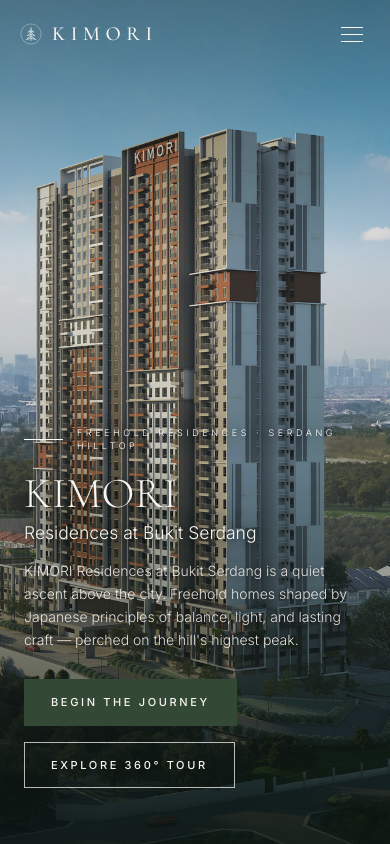
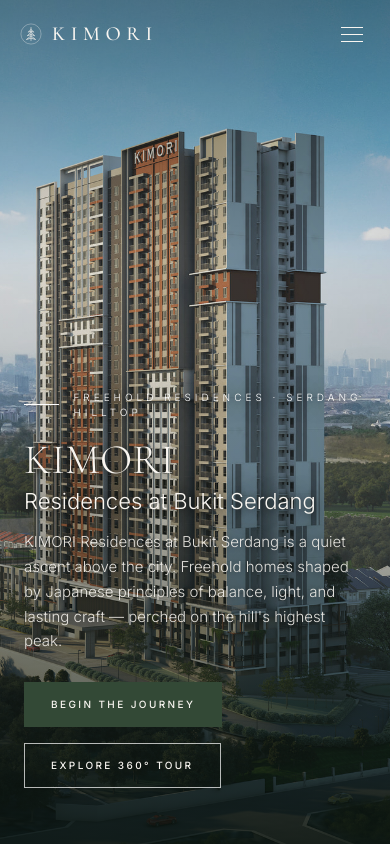
Before and after one commit to Koreqgt/kimori, a Next.js app: page / in a window 390 px wide. Shown: the top 844 px of the page. Built offline with nearby package versions, Linux system fonts and the light colour scheme.

Commit message:
fix: aglin mobile text size consistency

```diff
--- a/src/app/globals.css
+++ b/src/app/globals.css
@@ -1942,6 +1942,16 @@
 }
 
 @media (max-width: 620px) {
+  :root {
+    --mobile-display-title: 42px;
+    --mobile-section-title: 38px;
+    --mobile-subtitle: 22px;
+    --mobile-card-title: 14px;
+    --mobile-body: 15px;
+    --mobile-small: 12px;
+    --mobile-meta: 10px;
+    --mobile-number: 42px;
+  }
   .hero-scrim {
     background: linear-gradient(
       180deg,
@@ -1958,18 +1968,18 @@
     text-shadow: 0 2px 24px rgba(5, 12, 8, 0.7), 0 1px 6px rgba(5, 12, 8, 0.5);
   }
   .hero-eyebrow {
-    font-size: 9px;
+    font-size: var(--mobile-meta);
   }
   .hero-title {
-    font-size: clamp(42px, 11vw, 60px);
+    font-size: var(--mobile-display-title);
     margin-bottom: 16px;
   }
   .hero-title-sub {
-    font-size: clamp(16px, 4.5vw, 22px);
+    font-size: var(--mobile-subtitle);
     margin-top: 8px;
   }
   .hero-sub {
-    font-size: 14px;
+    font-size: var(--mobile-body);
     margin-bottom: 28px;
   }
   .phil-watermark {
@@ -2026,7 +2036,7 @@
   }
   .sec-lede,
   .loc-lede {
-    font-size: 15px;
+    font-size: var(--mobile-body);
   }
   .about-stats {
     grid-template-columns: 1fr 1fr;
@@ -2104,4 +2114,123 @@
     width: 72px;
     height: 50px;
   }
-}
+  .loc-header,
+  .residences-head {
+    grid-template-columns: 1fr !important;
+    align-items: start !important;
+    gap: 24px !important;
+  }
+
+  .sec-title,
+  .feature-title,
+  .features-title,
+  .cta-title,
+  .fac-main-title,
+  .res-type {
+    font-size: var(--mobile-section-title) !important;
+    line-height: 1.08 !important;
+  }
+
+  .sec-lede,
+  .loc-lede,
+  .fac-lede,
+  .about-body p,
+  .phil-intro,
+  .phil-desc,
+  .feature-desc,
+  .features-desc,
+  .res-specs p,
+  .cta-sub,
+  .dev-p-d,
+  .foot-tag,
+  .foot-col li,
+  .cta-input,
+  .gallery-tour-copy {
+    font-size: var(--mobile-body) !important;
+    line-height: 1.7 !important;
+  }
+
+  .sec-eyebrow,
+  .feature-tag,
+  .features-tag,
+  .mono-tag,
+  .gallery-item .cap,
+  .fac-plan-caption,
+  .feature-caption,
+  .hlights-zone-label,
+  .res-tab,
+  .res-row-l,
+  .fact-l,
+  .hlights-stat-l,
+  .hlight-sub,
+  .dev-meta,
+  .foot-heading,
+  .btn,
+  .cta-input::placeholder,
+  .feat-thumb-label {
+    font-size: var(--mobile-meta) !important;
+  }
+
+  .access-item,
+  .access-item-distance,
+  .fac-col-name,
+  .foot-bottom,
+  .feat-counter {
+    font-size: var(--mobile-small) !important;
+  }
+
+  .hlight-label,
+  .access-card-title {
+    font-size: var(--mobile-card-title) !important;
+    line-height: 1.35 !important;
+  }
+
+  .fact-n,
+  .hlights-stat-n,
+  .hlight-stat {
+    font-size: var(--mobile-number) !important;
+    line-height: 1 !important;
+  }
+
+  .fact-n .unit,
+  .hlights-stat-u,
+  .hlight-u,
+  .res-size .u {
+    font-size: var(--mobile-small) !important;
+  }
+
+  .res-size,
+  .res-row-v,
+  .dev-p-t,
+  .feat-counter .cur,
+  .gallery-tour-title {
+    font-size: var(--mobile-subtitle) !important;
+    line-height: 1.18 !important;
+  }
+
+  .dev-p-n,
+  .phil-kanji {
+    font-size: 32px !important;
+    line-height: 1 !important;
+  }
+
+  .phil-eq-char {
+    font-size: var(--mobile-section-title) !important;
+  }
+
+  .phil-eq-op {
+    font-size: var(--mobile-subtitle) !important;
+  }
+
+  .phil-roman {
+    font-size: var(--mobile-body) !important;
+  }
+
+  .fac-col-letter {
+    font-size: var(--mobile-body) !important;
+  }
+
+  .gallery-tour-kanji {
+    font-size: 48px !important;
+  }
+}
--- a/src/components/sections/feature.tsx
+++ b/src/components/sections/feature.tsx
@@ -97,7 +97,7 @@
           </Reveal>
         </div>
       </div>
-      {caption && <div className="feature-caption" style={{ zIndex: 3, position: "relative" }}>{caption}</div>}
+      {caption && <div className="feature-caption" style={{ zIndex: 3 }}>{caption}</div>}
     </section>
   );
 }
--- a/src/components/sections/gallery.tsx
+++ b/src/components/sections/gallery.tsx
@@ -117,7 +117,7 @@
               </div>
               <div>
                 <div
-                  className="jp"
+                  className="jp gallery-tour-kanji"
                   style={{
                     fontSize: 72,
                     color: "rgba(255,255,255,.14)",
@@ -128,6 +128,7 @@
                   見
                 </div>
                 <div
+                  className="gallery-tour-title"
                   style={{
                     fontFamily: "var(--font-cormorant), serif",
                     fontWeight: 300,
@@ -140,6 +141,7 @@
                   <em style={{ color: "var(--wood)" }}>360°</em>
                 </div>
                 <p
+                  className="gallery-tour-copy"
                   style={{
                     fontSize: 14,
                     lineHeight: 1.7,
--- a/src/components/sections/residences.tsx
+++ b/src/components/sections/residences.tsx
@@ -64,7 +64,7 @@
               </h2>
             </div>
             <p className="sec-lede">
-              Concrete structure, SPC floors, quality tiles. Finishes we'd
+              Concrete structure, SPC floors, quality tiles. Finishes we&apos;d
               choose for our own families.
             </p>
           </div>
```
